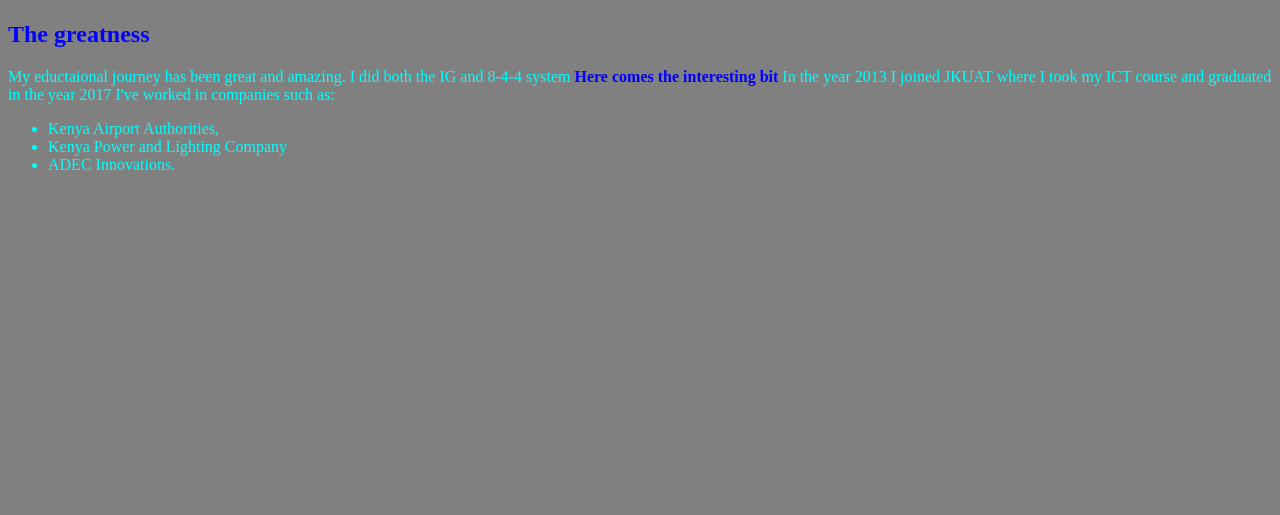
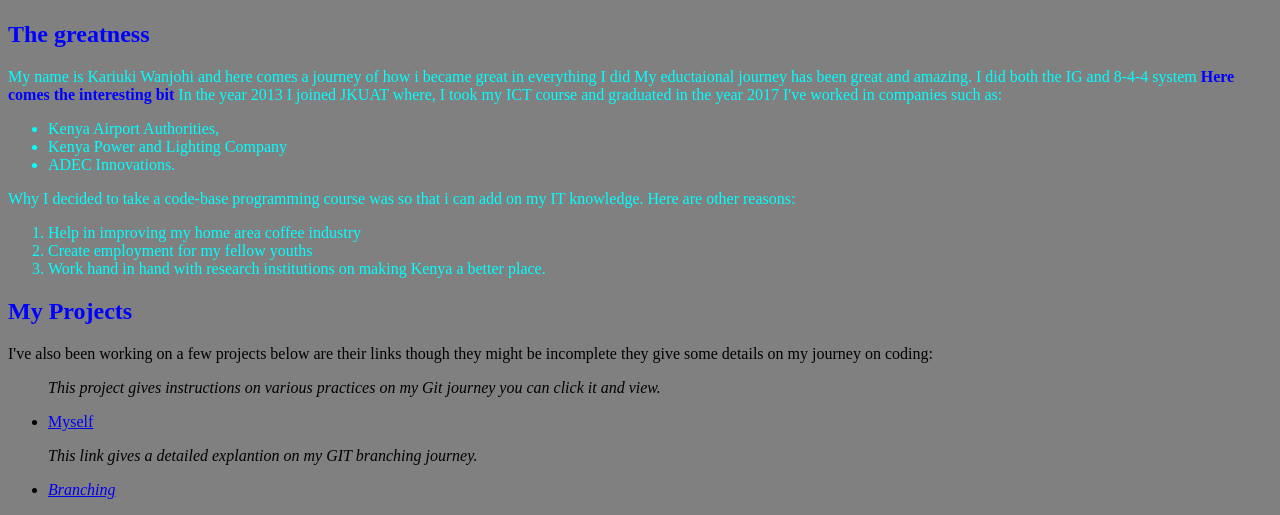
Before and after one commit to Kariuki62/first-week-project, a plain HTML site: page first.html in a window 1280 px wide. Shown: the part 407-922 px from the top of the page. Before the commit the page ends 800 px from the top, so only its background shows below. Drawn offline with Linux system fonts and the light colour scheme.

Commit message:
Add h2 on first page structure

```diff
--- a/first.html
+++ b/first.html
@@ -11,17 +11,37 @@
   <div class="Aboutme">
     <h2>The greatness</h2>
     <p>
+    My name is Kariuki Wanjohi and here comes a journey of how i became great in everything I did
     My eductaional journey has been great and amazing.
     I did both the IG and 8-4-4 system
     <strong> Here comes the interesting bit </strong>
-     In the year 2013 I joined JKUAT where I took my ICT course and graduated in the year 2017
+     In the year 2013 I joined JKUAT where,
+    I took my ICT course and graduated in the year 2017
      I've worked in companies such as:
        <ul>
          <li>Kenya Airport Authorities,</li>
          <li> Kenya Power and Lighting Company</li>
          <li>ADEC Innovations.</li>
        </ul>
+       Why I decided to take a <span class="programming">code-base</span> programming course was so that i can add on my IT knowledge. Here are other reasons:
+       <ol>
+         <li>Help in improving my home area coffee industry</li>
+         <li>Create employment for my fellow youths</li>
+         <li>Work hand in hand with research institutions on making Kenya a better place.</li>
+       </ol>
     </p>
   </div>
+  <div class="Veryimportant">
+    <h2>My Projects</h2>
+  <p>I've also been working on a few projects below are their links though they might be incomplete they give some details on my journey on coding:
+    <ul>
+      <p> <em>This project gives instructions on various practices on my Git journey you can click it and view.</em> </p>
+      <li><a href="https://github.com/Kariuki62/myself.git">Myself</a></li>
+      <p><em> This link gives a detailed explantion on my GIT branching journey. </p>
+      <li><a href="https://github.com/Kariuki62/branching.git">Branching</a></li>
+      <em></em>
+    </ul>
+  </p>
+</div>
   </body>
 </html>
```
